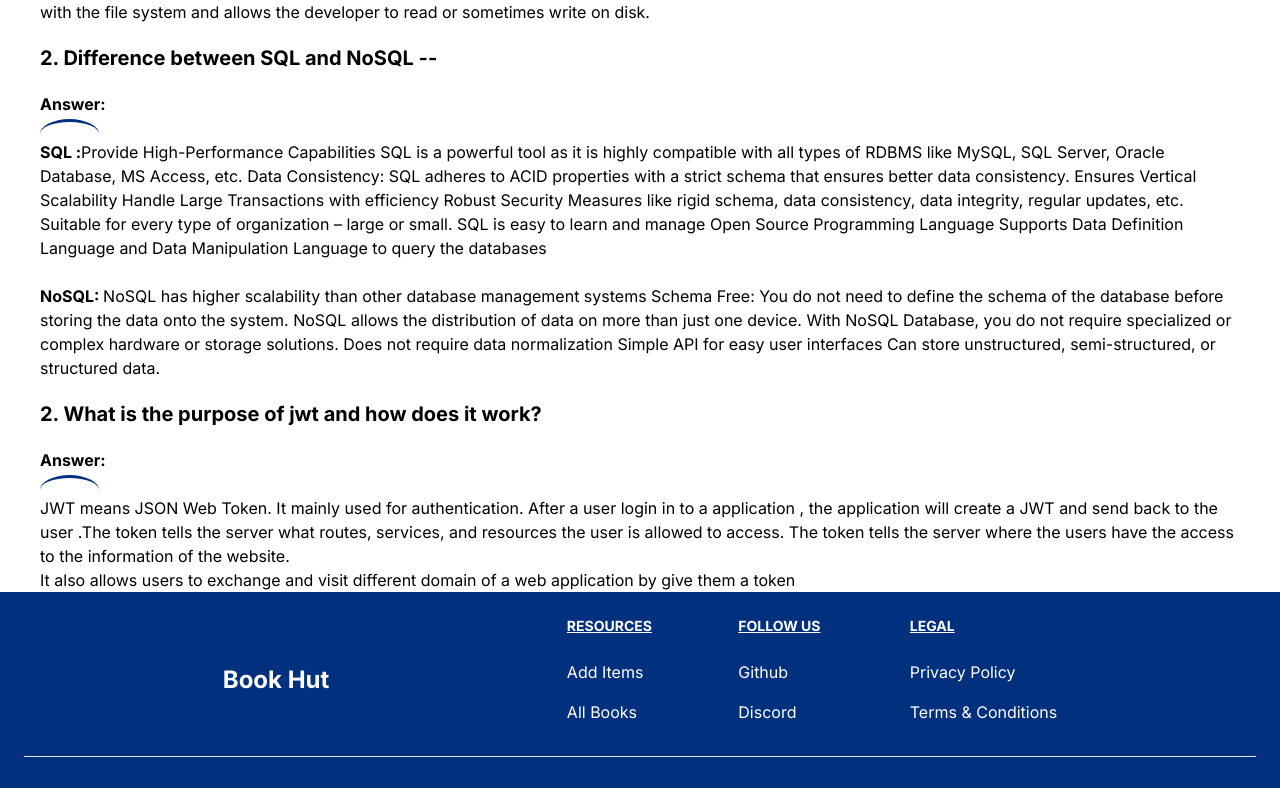
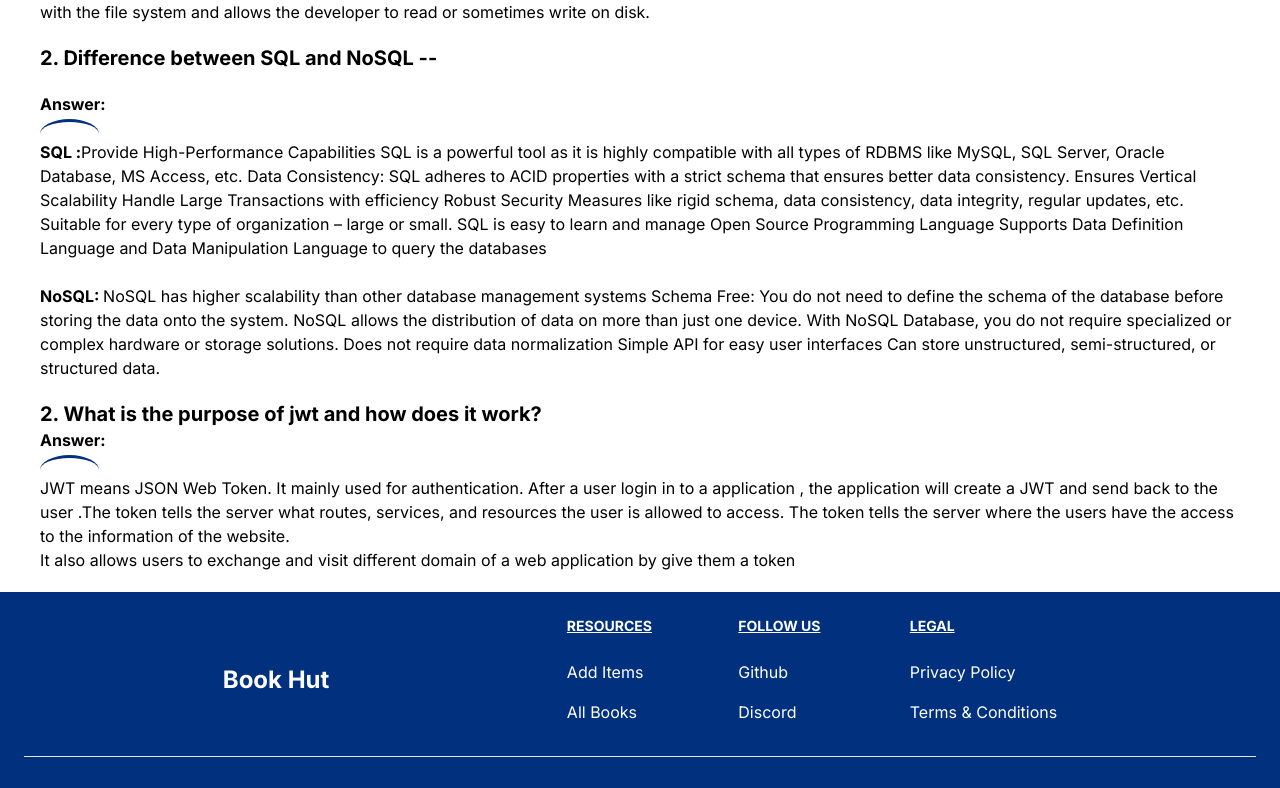
Before and after one commit to anupamapan9/book-hut-client, a React (Create React App) app: page /blog in a window 1280 px wide. Shown: the part 464-1252 px from the top of the page. Built offline with nearby package versions, Linux system fonts and the light colour scheme; no server answers.

Commit message:
md file added

```diff
--- a/src/Pages/Blog/Blog.js
+++ b/src/Pages/Blog/Blog.js
@@ -44,8 +44,8 @@ const Blog = () => {
                     Can store unstructured, semi-structured, or structured data.
                 </p>
             </div>
-            <div>
-                <h2 className='text-xl font-bold my-5'> 2. What is the purpose of jwt and how does it work?</h2>
+            <div className='my-5'>
+                <h2 className='text-xl font-bold'> 2. What is the purpose of jwt and how does it work?</h2>
                 <p><span className='relative my-underline font-semibold'>Answer: </span>
                     <br />
                     <br />
--- a/src/Pages/Home/BookCard/BookCard.js
+++ b/src/Pages/Home/BookCard/BookCard.js
@@ -4,7 +4,6 @@ import { Link } from 'react-router-dom';
 const BookCard = ({ book }) => {
     const { description, img, name, price, quantity, supplier, _id } = book;
     return (
-
         <div className='flex justify-center'>
             <div className="max-w-sm bg-white border border-gray-200 shadow-md dark:bg-gray-800 dark:border-gray-700">
                 <div className='flex h-[400px] justify-center w-full'>
--- a/src/Pages/Inventory/Inventory.js
+++ b/src/Pages/Inventory/Inventory.js
@@ -15,7 +15,6 @@ const Inventory = () => {
                 setBook(res.data)
             })
     }, [bookQuantity])
-
 
 
     //  data
--- a/src/Pages/Sheared/RequireAuth/RequireAuth.js
+++ b/src/Pages/Sheared/RequireAuth/RequireAuth.js
@@ -10,10 +10,6 @@ const RequireAuth = ({ children }) => {
         return <Spinner></Spinner>
     }
     if (!user) {
-        // Redirect them to the /login page, but save the current location they were
-        // trying to go to when they were redirected. This allows us to send them
-        // along to that page after they login, which is a nicer user experience
-        // than dropping them off on the home page.
         return <Navigate to="/login" state={{ from: location }} replace />;
     }
 
```
Also changed, not shown: 1 other file (tests, documents, lock files or other folders).
